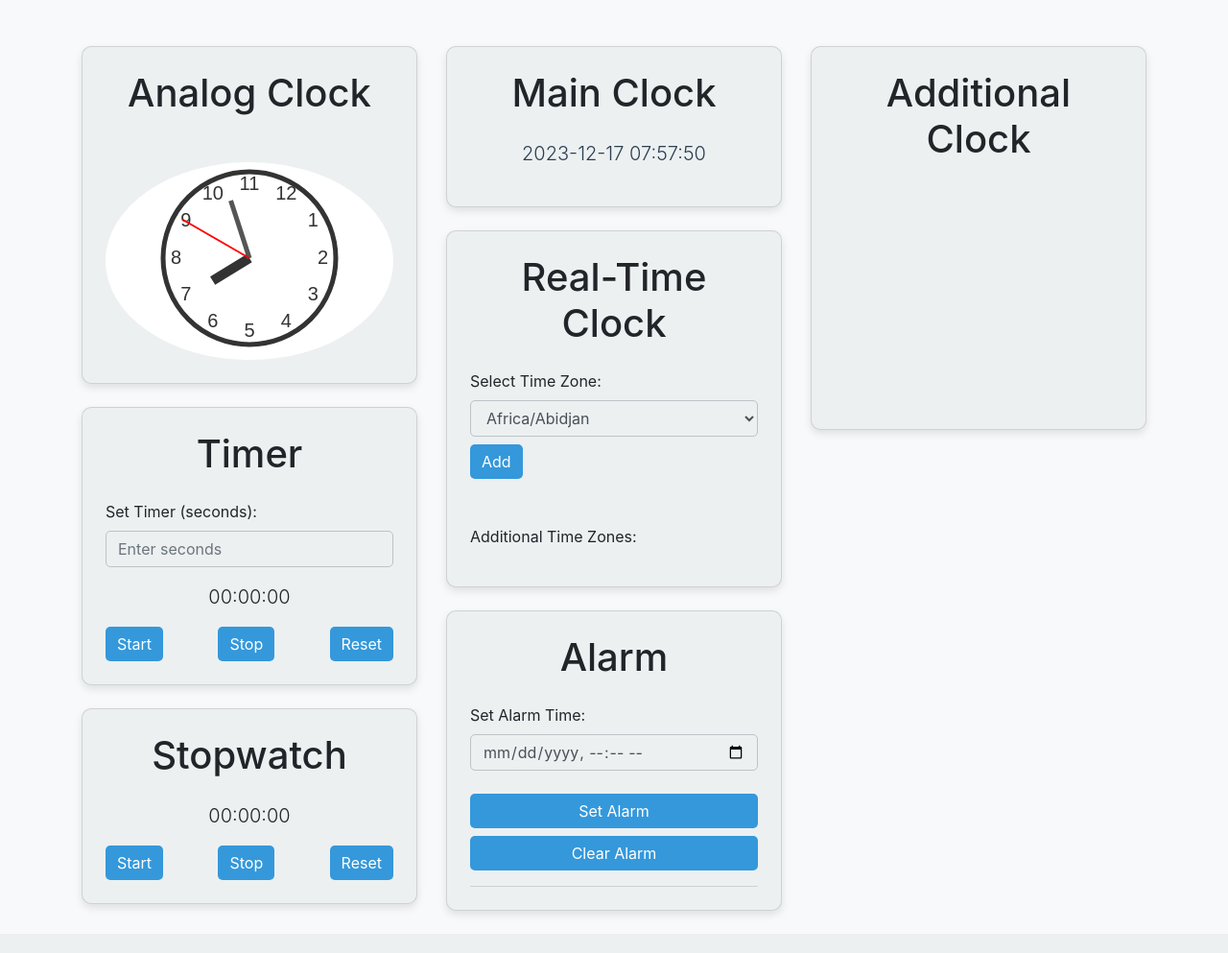
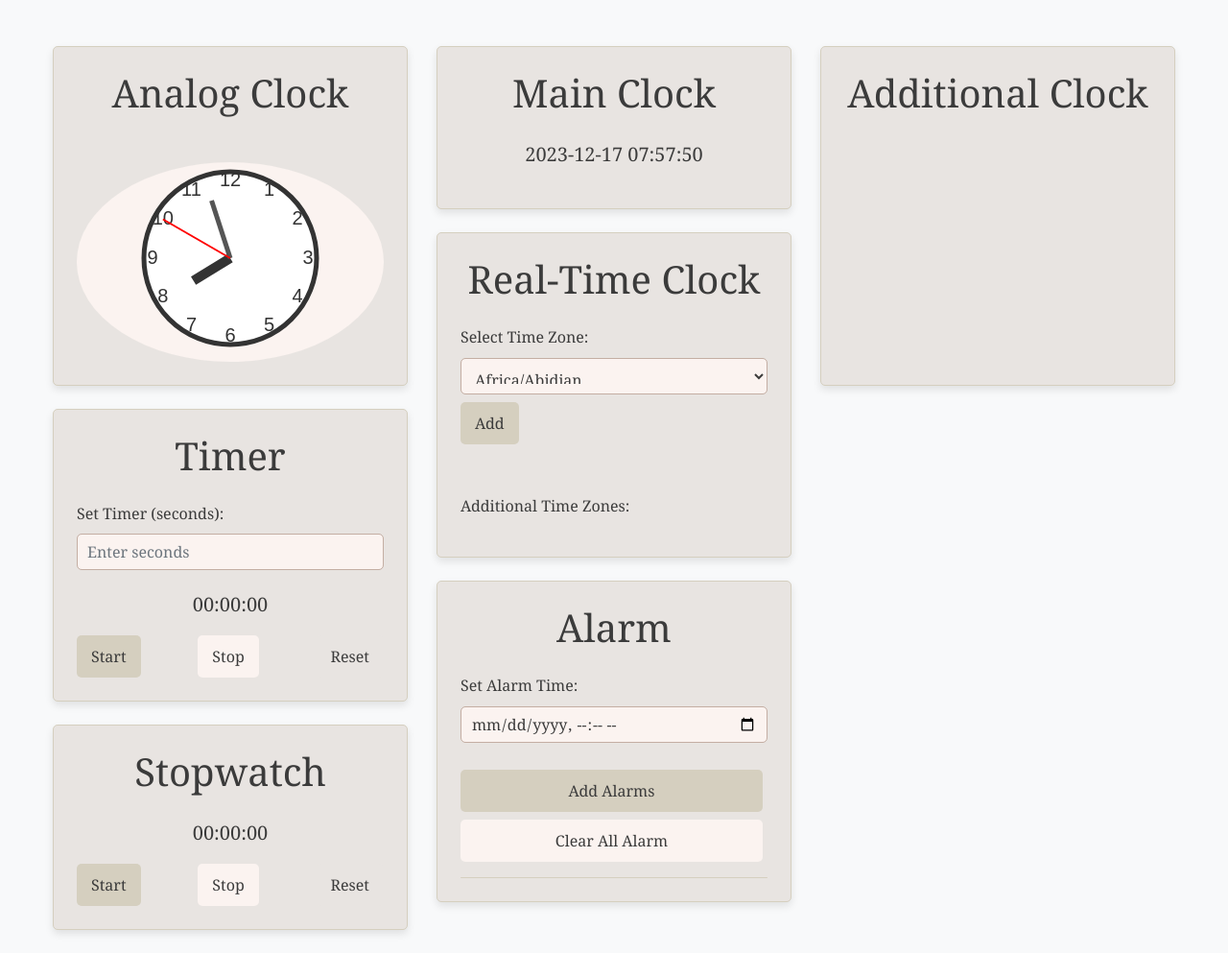
Before and after one commit to niyatisinghal/realtime-clock, a Flask app: page / in a window 1280 px wide. Shown: the whole page at 96% size. Before the commit the page ends 949 px from the top, so only its background shows below. Run offline with Flask 3, Linux system fonts and the light colour scheme; a map, chart or similar area stays blank; some libraries are stand-ins or nearby versions.

Commit message:
styled the webpage

```diff
--- a/static/app.js
+++ b/static/app.js
@@ -35,9 +35,10 @@ function drawAnalogClock(time, canvasId) {
 
     // Draw clock numbers
     for (var i = 1; i <= 12; i++) {
-        var angle = (i * 30 - 60) * Math.PI / 180;
-        var x = centerX + radius * 0.85 * Math.cos(angle);
-        var y = centerY + radius * 0.85 * Math.sin(angle);
+        var angle = (i * 30 ) * Math.PI / 180;
+        var x = centerX + radius * 0.9 * Math.cos(angle - Math.PI / 2);
+        var y = centerY + radius * 0.9 * Math.sin(angle - Math.PI / 2);
+
 
         context.font = '20px Arial';
         context.fillStyle = '#333';
@@ -186,26 +187,107 @@ function changeTimeZone() {
 }
 
 // Alarm
-var alarmTime;
+var alarms = []; // Updated variable to store alarms
 var alarmInterval;
 
 function setAlarm() {
     clearAlarm(); // Clear any existing alarms
-    alarmTime = new Date(document.getElementById('alarm-time').value).getTime();
-    alarmInterval = setInterval(checkAlarm, 1000);
+    var alarmTimeInput = document.getElementById('alarm-time');
+
+    // Check if a valid date and time is selected
+    if (alarmTimeInput.value) {
+        var alarmTime = new Date(alarmTimeInput.value).getTime();
+        alarms.push(alarmTime); // Store the alarm time in the alarms array
+        updateAlarmList(); // Display the alarm in the list
+
+        // Check alarms every second only if there are alarms
+        if (alarms.length > 0 && !alarmInterval) {
+            alarmInterval = setInterval(checkAlarms, 1000);
+        }
+        } else {
+            alert('Please select a valid alarm time.');
+        }
+        console.log('Alarms:', alarms);
+
 }
 
 function clearAlarm() {
     clearInterval(alarmInterval);
+    alarms = [];
+    updateAlarmList();
 }
 
-function checkAlarm() {
+function checkAlarms() {
     var currentTime = new Date().getTime();
-    if (currentTime >= alarmTime) {
-        alert('Alarm! It\'s time!');
-        clearAlarm();
+    console.log('Checking alarms...');
+
+
+    // Check each alarm in the list
+    alarms.forEach(function (alarmTime) {
+        if (currentTime >= alarmTime) {
+            alert('Alarm! It\'s time!');
+        }
+    });
+
+    // Remove triggered alarms from the array
+    alarms = alarms.filter(function (alarmTime) {
+        return currentTime < alarmTime;
+    });
+
+    // Update the displayed list of alarms
+    updateAlarmList();
+
+    // If no more alarms, clear the interval
+    if (alarms.length === 0) {
+        clearInterval(alarmInterval);
+        alarmInterval = null;
     }
 }
+
+
+
+
+// Function to add a new alarm
+function addAlarm() {
+    var alarmTimeInput = document.getElementById('alarm-time');
+
+    // Check if a valid date and time is selected
+    if (alarmTimeInput.value) {
+        var alarmTime = new Date(alarmTimeInput.value).getTime();
+
+        // Store the alarm time in the alarms array
+        alarms.push(alarmTime);
+
+        // Display the alarm in the list
+        updateAlarmList();
+
+        // Clear the input field
+        alarmTimeInput.value = '';
+    } else {
+        alert('Please select a valid alarm time.');
+    }
+}
+
+// Function to clear all alarms
+function clearAllAlarms() {
+    alarms = [];
+    updateAlarmList();
+}
+
+// Function to update the alarm list in the HTML
+function updateAlarmList() {
+    var alarmsList = document.getElementById('alarms-list');
+    alarmsList.innerHTML = '';
+
+    alarms.forEach(function(alarmTime, index) {
+        var listItem = document.createElement('li');
+        listItem.className = 'list-group-item';
+        listItem.innerHTML = '<strong>Alarm ' + (index + 1) + ':</strong> ' + moment(alarmTime).format('MMMM Do YYYY, h:mm:ss a');
+        alarmsList.appendChild(listItem);
+    });
+}
+
+
 
 // Updated function to create an additional clock for a specific time zone
 function createTimeZoneClock(timeZone, index) {
@@ -342,6 +424,7 @@ setInterval(function() {
     var currentTime = moment().format('YYYY-MM-DD HH:mm:ss');
     document.getElementById('current-time-main').innerHTML = currentTime;
     updateClock(currentTime, 'clock-canvas');
+    //updateAdditionalClocks();
 }, 1000);
 
 // Add a setInterval for the additional clock (customize as needed)
@@ -351,3 +434,42 @@ setInterval(function() {
     document.getElementById('additional-clock').innerHTML = `Time in ${selectedTimeZone}: ${currentTime}`;
     drawAnalogClock(moment.tz(currentTime, selectedTimeZone), 'additional-clock-canvas');
 }, 1000);
+
+// Add a setInterval for the additional clock (customize as needed)
+setInterval(function() {
+    var selectedTimeZone = document.getElementById('timezone').value;
+    var currentTime = moment.tz(moment(), selectedTimeZone).format('YYYY-MM-DD HH:mm:ss');
+    document.getElementById('additional-clock').innerHTML = `Time in ${selectedTimeZone}: ${currentTime}`;
+    drawAnalogClock(moment.tz(currentTime, selectedTimeZone), 'additional-clock-canvas');
+}, 1000);
+
+/* Event listener for the "+" button to add alarms
+document.getElementById('add-alarm-btn').addEventListener('click', function() {
+    addAlarmPicker();
+});
+
+function addAlarmPicker() {
+    var alarmContainer = document.getElementById('alarms-container');
+
+    // Create a new date and time picker input
+    var newAlarmPicker = document.createElement('input');
+    newAlarmPicker.type = 'datetime-local';
+    newAlarmPicker.className = 'form-control alarm-picker';
+
+    // Add a remove button for each alarm
+    var removeButton = document.createElement('button');
+    removeButton.textContent = 'Remove';
+    removeButton.className = 'btn btn-danger btn-sm float-right';
+    removeButton.addEventListener('click', function() {
+        alarmContainer.removeChild(alarmItem);
+    });
+
+    // Create a container for each alarm with the picker and remove button
+    var alarmItem = document.createElement('div');
+    alarmItem.className = 'alarm-item';
+    alarmItem.appendChild(newAlarmPicker);
+    alarmItem.appendChild(removeButton);
+
+    // Append the new alarm item to the container
+    alarmContainer.appendChild(alarmItem);
+}*/
--- a/static/styles.css
+++ b/static/styles.css
@@ -2,15 +2,69 @@
 
 /* Body */
 body {
-    background-color: #f5f5f5; /* Light gray background */
+    background-color: #f8f8f8; /* Light Grayish White */
+    font-family: 'Georgia', serif; /* Changed font to Georgia */
+    color: #3b3b3b; /* Slightly Darker Gray */
+    line-height: 1.6;
+    margin: 0;
+}
+
+.container {
+    max-width: 1200px;
+    margin: 0 auto;
+}
+
+header {
+    background-color: #c4aea3; /* Dusty Rose */
+    color: #f2e6da; /* Ivory */
+    padding: 10px 0;
+}
+
+header h1 {
+    margin: 0;
+}
+
+nav {
+    background-color: #d5cfbf; /* Cadet */
+}
+
+nav a {
+    color: #f2e6da; /* Ivory */
+    padding: 10px 15px;
+    text-decoration: none;
+    display: inline-block;
+}
+
+nav a:hover {
+    background-color: #fbf3f0; /* Light Ivory on hover */
+}
+
+.main-content {
+    padding: 20px 0;
 }
 
 /* Cards */
 .card {
-    background-color: #ecf0f1; /* Light blue-gray background */
-    border-radius: 10px;
+    background-color: #e8e4e1; /* Silver */
+    border-radius: 5px;
     box-shadow: 0 4px 8px rgba(0, 0, 0, 0.1);
     transition: box-shadow 0.3s ease;
+    border: 1px solid #d5cfbf; /* Cadet */
+    margin-bottom: 20px;
+    color: #3b3b3b; /* Slightly Darker Gray */
+}
+
+.card-header {
+    background-color: #f2e6da; /* Ivory */
+    border-bottom: 1px solid #d5cfbf; /* Cadet */
+}
+
+.card-title {
+    margin-bottom: 0;
+}
+
+.card-body {
+    padding: 20px;
 }
 
 .card:hover {
@@ -19,23 +73,80 @@ body {
 
 /* Buttons */
 .btn {
-    background-color: #3498db; /* Pastel blue */
-    color: #fff;
+    background-color: #c4aea3; /* Dusty Rose */
+    color: #3b3b3b; /* Light Grayish White */
     border: none;
     border-radius: 5px;
     cursor: pointer;
-    transition: background-color 0.3s ease;
+    transition: background-color 0.3s ease, color 0.3s ease;
+    padding: 10px 15px;
+    margin-right: 5px;
+}
+
+.btn-primary {
+    background-color: #d5cfbf; /* Cadet */
+    color: #3b3b3b; /* Light Grayish White */
+    border: none;
+}
+
+.btn-danger {
+    background-color: #fbf3f0; /* Light Ivory on hover */
+    color: #3b3b3b; /* Light Grayish White */
+    border: none;
+}
+
+.btn-secondary {
+    background-color: #e8e4e1; /* Silver */
+    color: #3b3b3b; /* Light Grayish White */
+    border: none;
 }
 
 .btn:hover {
-    background-color: #2980b9; /* Darker blue on hover */
+    background-color: #d5cfbf; /* Cadet on hover */
+    color: #f8f8f8;
 }
+
+.btn:focus,
+.btn:active {
+    outline: none;
+    box-shadow: none;
+    background-color: #d5cfbf; /* Cadet */
+    color: #3b3b3b; /* Light Grayish White */
+
+}
+
+.btn-primary:focus {
+    background-color: #d5cfbf; /* Cadet */
+    color: #3b3b3b; /* Light Grayish White */
+}
+
+.btn-danger:focus {
+    background-color: #fbf3f0; /* Light Ivory */
+    color: #3b3b3b; /* Light Grayish White */
+}
+
+.btn-secondary:focus {
+    background-color: #e8e4e1; /* Silver */
+    color: #3b3b3b; /* Light Grayish White */
+}
+
+
+
 
 /* Analog Clock Canvas */
 #analog-clock {
-    background-color: #fff; /* White background */
+    background-color: #fbf3f0; /* Light Ivory */
     border-radius: 50%;
     overflow: hidden;
+    text-align: center;
+    margin-top: 20px;
+}
+
+#clock-canvas {
+    max-width: 100%;
+    height: auto;
+    /*border: 1px solid #c4aea3; /* Dusty Rose
+    border-radius: 5px;*/
 }
 
 /* Timer and Stopwatch Buttons */
@@ -46,17 +157,92 @@ body {
 /* Main Clock and Time Zone Selector */
 #current-time-main,
 #current-time {
-    color: #2c3e50; /* Dark gray text color */
+    color: #3b3b3b; /* Silver */
 }
 
 /* Form Inputs */
 .form-control {
-    background-color: #ecf0f1; /* Light blue-gray background */
-    border: 1px solid #bdc3c7; /* Light border color */
+    background-color: #fbf3f0; /* Light Ivory */
+    border: 1px solid #c4aea3; /* Dusty Rose */
     border-radius: 5px;
     transition: border-color 0.3s ease;
+    width: 100%;
+    padding: 10px;
+    box-sizing: border-box;
+    color: #3b3b3b; /* Slightly Darker Gray */
 }
 
 .form-control:focus {
-    border-color: #3498db; /* Focus color on input */
+    border-color: #d5cfbf; /* Cadet on focus */
 }
+
+.form-group {
+    margin-bottom: 20px;
+}
+
+.list-group {
+    margin-top: 20px;
+}
+
+.list-group-item {
+    border: 1px solid #d5cfbf; /* Cadet */
+}
+
+/* Additional Clock Styles */
+.additional-clock-item {
+    text-align: center;
+    margin-bottom: 20px;
+}
+
+.additional-clock-item canvas {
+    max-width: 100%;
+    height: auto;
+}
+
+.timer-display,
+.stopwatch-display {
+    font-size: 24px;
+}
+
+.timer-controls,
+.stopwatch-controls {
+    margin-top: 20px;
+}
+
+#alarms-list {
+    margin-top: 20px;
+}
+
+/* Footer Styles */
+footer {
+    background-color: #c4aea3; /* Dusty Rose */
+    color: #f8f8f8; /* Light Grayish White */
+    padding: 10px 0;
+    text-align: center;
+}
+
+/* Responsive Styles */
+@media (max-width: 767px) {
+    .card {
+        margin: 0;
+    }
+}
+
+::selection {
+    background-color: #f2e6da; /* Light Ivory */
+    color: #3b3b3b; /* Slightly Darker Gray */
+}
+
+/* Alerts */
+.alert,
+.alert-primary {
+    color: #3b3b3b !important; /* Slightly Darker Gray */
+    background-color: #f2e6da !important; /* Light Ivory */
+    border-color: #c4aea3 !important; /* Cadet */
+}
+
+.alert-primary {
+    color: #fff !important; /* White */
+    background-color: #e1d1a6 !important; /* Light Crayola */
+    border-color: #d5cfbf !important; /* Warm Gray */
+}
--- a/templates/index.html
+++ b/templates/index.html
@@ -95,8 +95,8 @@
                     <label for="alarm-time">Set Alarm Time:</label>
                     <input type="datetime-local" id="alarm-time" class="form-control">
                 </div>
-                <button onclick="setAlarm()" class="btn btn-primary mt-2">Set Alarm</button>
-                <button onclick="clearAlarm()" class="btn btn-danger mt-2">Clear Alarm</button>
+                <button onclick="addAlarm()" class="btn btn-primary mt-2">Add Alarms</button>
+                <button onclick="clearAllAlarm()" class="btn btn-danger mt-2">Clear All Alarm</button>
                 <!-- Display the list of alarms -->
                 <ul id="alarms-list" class="list-group mt-3">
                     <!-- Alarms will be dynamically added here -->
```
